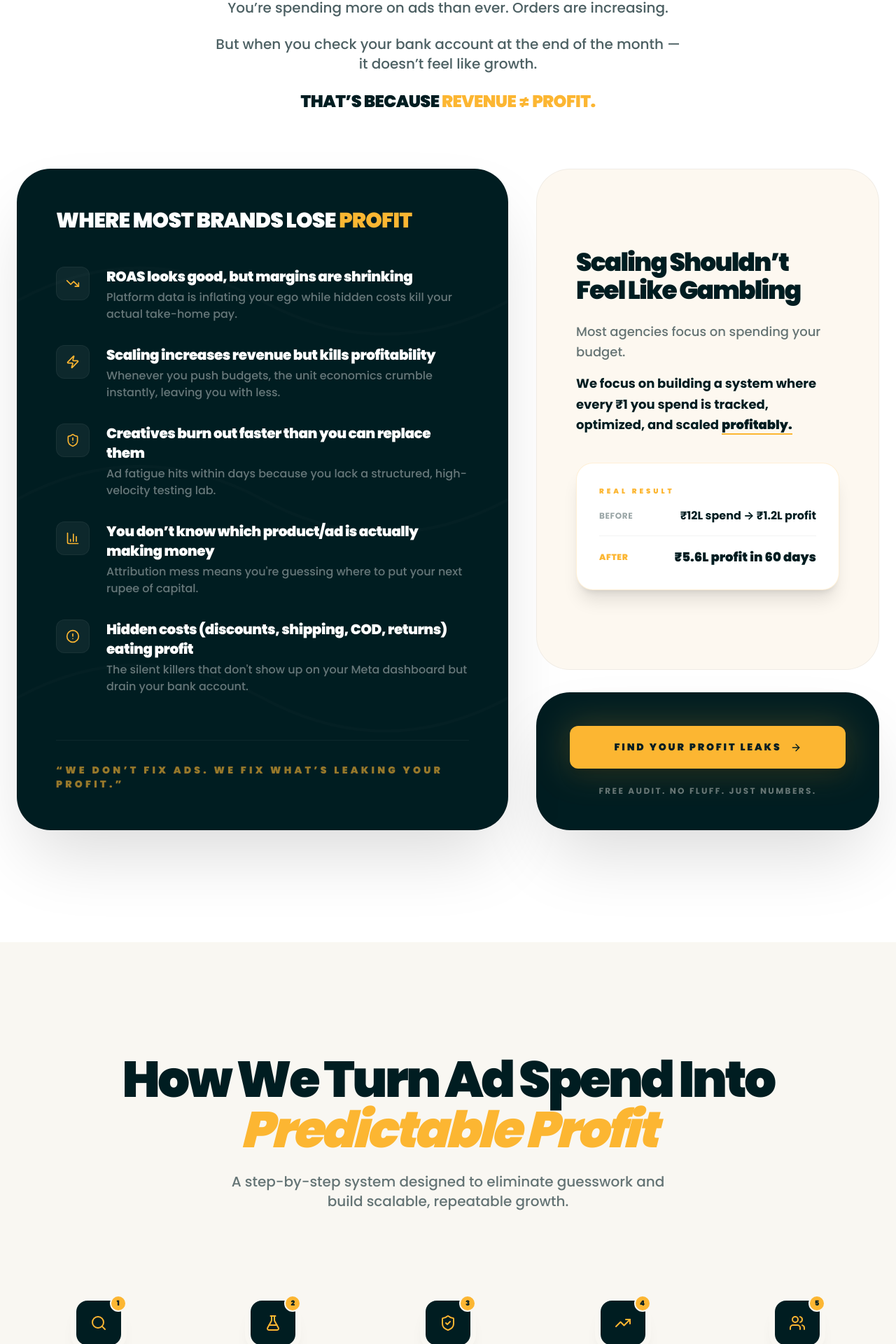
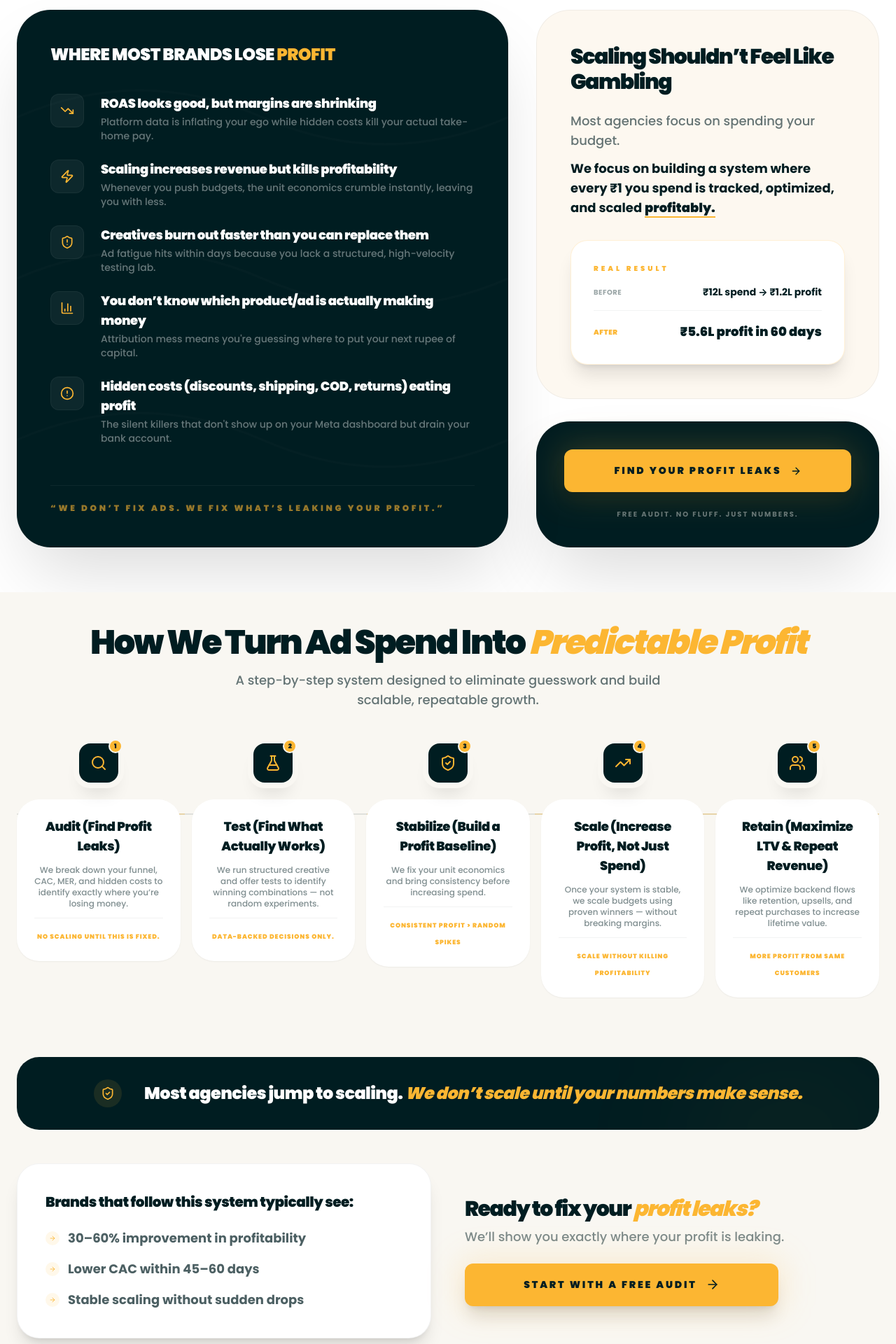
Before and after one commit to techinfigo/Techinfigo-Latest, a React (Vite) app: page / in a window 1280 px wide. Shown: the part 2152-4072 px from the top of the page at 70% size. Built offline with nearby package versions, Linux system fonts and the light colour scheme.

Commit message:
refactor: Optimize component spacing and sizing
Adjusted padding, margin, and font sizes across various components to improve visual hierarchy and responsiveness. Ensured sections now occupy full viewport height where appropriate for a more immersive feel.

```diff
--- a/components/DiagnosticSection.tsx
+++ b/components/DiagnosticSection.tsx
@@ -35,37 +35,34 @@ export const DiagnosticSection: React.FC<DiagnosticSectionProps> = ({ onBookAudi
   ];
 
   return (
-    <section className="w-full py-24 lg:py-40 px-6 bg-white overflow-hidden font-sans">
-      <div className="max-w-7xl mx-auto">
+    <section className="w-full lg:min-h-screen flex flex-col justify-center py-10 lg:py-16 px-6 bg-white overflow-hidden font-sans">
+      <div className="max-w-7xl mx-auto w-full">
         {/* Header Section */}
-        <div className="text-center mb-20 space-y-8">
-          <div className="inline-block px-4 py-1.5 border border-brandDark/10 rounded-full">
-            <span className="text-[10px] font-bold tracking-[0.4em] uppercase text-brandDark/40 block">THE REAL PROBLEM</span>
+        <div className="text-center mb-10 lg:mb-14 space-y-4 lg:space-y-6">
+          <div className="inline-block px-4 py-1 border border-brandDark/10 rounded-full">
+            <span className="text-[9px] lg:text-[10px] font-bold tracking-[0.4em] uppercase text-brandDark/40 block">THE REAL PROBLEM</span>
           </div>
 
-          <h2 className="text-4xl lg:text-7xl font-black text-brandDark tracking-tighter leading-[1.1]">
+          <h2 className="text-3xl lg:text-6xl font-black text-brandDark tracking-tighter leading-[1.1]">
             Sales Are Coming In. <br />
             But <span className="text-brandYellow italic">Profit Isn’t Growing.</span>
           </h2>
 
-          <div className="max-w-2xl mx-auto space-y-6">
-            <p className="text-brandDark/70 text-lg lg:text-xl font-medium leading-relaxed">
+          <div className="max-w-2xl mx-auto space-y-3 lg:space-y-4">
+            <p className="text-brandDark/70 text-base lg:text-lg font-medium leading-relaxed">
               You’re spending more on ads than ever. Orders are increasing.
+              But when you check your bank account — it doesn’t feel like growth.
             </p>
-            <p className="text-brandDark/70 text-lg lg:text-xl font-medium leading-relaxed">
-              But when you check your bank account at the end of the month — <br className="hidden lg:block" />
-              it doesn’t feel like growth.
-            </p>
-            <p className="text-brandDark font-black text-xl lg:text-2xl uppercase tracking-tight">
+            <p className="text-brandDark font-black text-lg lg:text-xl uppercase tracking-tight">
               That’s because <span className="text-brandYellow">revenue ≠ profit.</span>
             </p>
           </div>
         </div>
 
-        <div className="grid grid-cols-1 lg:grid-cols-12 gap-10 items-stretch">
+        <div className="grid grid-cols-1 lg:grid-cols-12 gap-6 lg:gap-10 items-stretch">
 
           {/* Left Side: Pain Breakdown (Dark Card) */}
-          <div className="lg:col-span-7 bg-[#001d21] rounded-[3rem] p-10 lg:p-14 shadow-4xl flex flex-col justify-between relative overflow-hidden group">
+          <div className="lg:col-span-7 bg-[#001d21] rounded-[2.5rem] lg:rounded-[3rem] p-8 lg:p-12 shadow-4xl flex flex-col justify-between relative overflow-hidden group">
             {/* Subtle Leakage Animation Effect */}
             <div className="absolute top-0 right-0 w-full h-full opacity-[0.03] pointer-events-none">
               <svg className="w-full h-full" viewBox="0 0 100 100" preserveAspectRatio="none">
@@ -75,20 +72,20 @@ export const DiagnosticSection: React.FC<DiagnosticSectionProps> = ({ onBookAudi
               </svg>
             </div>
 
-            <div className="relative z-10 space-y-12">
-              <div className="space-y-2">
-                <h3 className="text-2xl lg:text-3xl font-black text-white tracking-tight uppercase">Where Most Brands Lose <span className="text-brandYellow">Profit</span></h3>
+            <div className="relative z-10 space-y-8 lg:space-y-10">
+              <div className="space-y-1">
+                <h3 className="text-xl lg:text-2xl font-black text-white tracking-tight uppercase">Where Most Brands Lose <span className="text-brandYellow">Profit</span></h3>
               </div>
 
-              <div className="space-y-8">
+              <div className="space-y-5 lg:space-y-6">
                 {painPoints.map((point, idx) => (
-                  <div key={idx} className="flex gap-6 group/item">
-                    <div className="w-12 h-12 rounded-xl bg-white/5 border border-white/5 flex items-center justify-center shrink-0 group-hover/item:bg-brandYellow/10 transition-all duration-500">
+                  <div key={idx} className="flex gap-4 lg:gap-6 group/item">
+                    <div className="w-10 h-10 lg:w-12 lg:h-12 rounded-xl bg-white/5 border border-white/5 flex items-center justify-center shrink-0 group-hover/item:bg-brandYellow/10 transition-all duration-500">
                       {point.icon}
                     </div>
-                    <div className="space-y-1">
-                      <h4 className="text-lg lg:text-xl font-black text-white tracking-tight">{point.title}</h4>
-                      <p className="text-white/40 text-sm lg:text-base font-medium leading-relaxed">
+                    <div className="space-y-0.5">
+                      <h4 className="text-base lg:text-lg font-black text-white tracking-tight">{point.title}</h4>
+                      <p className="text-white/40 text-xs lg:text-sm font-medium leading-relaxed">
                         {point.desc}
                       </p>
                     </div>
@@ -97,60 +94,60 @@ export const DiagnosticSection: React.FC<DiagnosticSectionProps> = ({ onBookAudi
               </div>
             </div>
 
-            <div className="relative z-10 mt-16 pt-8 border-t border-white/5">
-              <p className="text-brandYellow/60 text-sm font-black uppercase tracking-[0.3em]">
+            <div className="relative z-10 mt-10 lg:mt-12 pt-6 border-t border-white/5">
+              <p className="text-brandYellow/60 text-[10px] lg:text-xs font-black uppercase tracking-[0.3em]">
                 “We don’t fix ads. We fix what’s leaking your profit.”
               </p>
             </div>
           </div>
 
           {/* Right Side: Shift in Belief (Light Card) */}
-          <div className="lg:col-span-5 flex flex-col gap-8">
-            <div className="flex-1 bg-[#fdf8f0] rounded-[3rem] p-10 lg:p-14 border border-brandDark/5 flex flex-col justify-center space-y-10 relative overflow-hidden">
-              <div className="space-y-6 relative z-10">
-                <h3 className="text-3xl lg:text-4xl font-black text-brandDark tracking-tighter leading-none">
+          <div className="lg:col-span-5 flex flex-col gap-6 lg:gap-8">
+            <div className="flex-1 bg-[#fdf8f0] rounded-[2.5rem] lg:rounded-[3rem] p-8 lg:p-12 border border-brandDark/5 flex flex-col justify-center space-y-8 relative overflow-hidden">
+              <div className="space-y-4 lg:space-y-6 relative z-10">
+                <h3 className="text-2xl lg:text-3xl font-black text-brandDark tracking-tighter leading-none">
                   Scaling Shouldn’t Feel Like Gambling
                 </h3>
-                <div className="space-y-4">
-                  <p className="text-brandDark/60 text-lg font-medium leading-relaxed">
+                <div className="space-y-3">
+                  <p className="text-brandDark/60 text-base lg:text-lg font-medium leading-relaxed">
                     Most agencies focus on spending your budget.
                   </p>
-                  <p className="text-brandDark text-lg font-bold leading-relaxed">
+                  <p className="text-brandDark text-base lg:text-lg font-bold leading-relaxed">
                     We focus on building a system where every ₹1 you spend is tracked, optimized, and scaled <span className="text-brandDark font-black border-b-2 border-brandYellow">profitably.</span>
                   </p>
                 </div>
               </div>
 
               {/* Proof Block */}
-              <div className="bg-white rounded-3xl p-8 border border-brandYellow/20 shadow-xl relative z-10">
-                <span className="text-[10px] font-black text-brandYellow uppercase tracking-[0.4em] block mb-4">REAL RESULT</span>
-                <div className="space-y-4">
+              <div className="bg-white rounded-2xl lg:rounded-3xl p-6 lg:p-8 border border-brandYellow/20 shadow-xl relative z-10">
+                <span className="text-[9px] lg:text-[10px] font-black text-brandYellow uppercase tracking-[0.4em] block mb-3 lg:mb-4">REAL RESULT</span>
+                <div className="space-y-3 lg:space-y-4">
                   <div className="flex items-center justify-between">
-                    <span className="text-brandDark/40 text-xs font-bold uppercase tracking-wider">Before</span>
-                    <span className="text-brandDark font-bold">₹12L spend → ₹1.2L profit</span>
+                    <span className="text-brandDark/40 text-[10px] font-bold uppercase tracking-wider">Before</span>
+                    <span className="text-brandDark text-sm font-bold">₹12L spend → ₹1.2L profit</span>
                   </div>
                   <div className="h-[1px] w-full bg-brandDark/5"></div>
                   <div className="flex items-center justify-between">
-                    <span className="text-brandYellow text-xs font-black uppercase tracking-wider">After</span>
-                    <span className="text-brandDark font-black text-lg">₹5.6L profit in 60 days</span>
+                    <span className="text-brandYellow text-[10px] font-black uppercase tracking-wider">After</span>
+                    <span className="text-brandDark font-black text-base lg:text-lg">₹5.6L profit in 60 days</span>
                   </div>
                 </div>
               </div>
             </div>
 
             {/* CTA Section */}
-            <div className="bg-brandDark rounded-[3rem] p-10 lg:p-12 shadow-4xl flex flex-col items-center text-center space-y-6">
+            <div className="bg-brandDark rounded-[2.5rem] lg:rounded-[3rem] p-8 lg:p-10 shadow-4xl flex flex-col items-center text-center space-y-4 lg:space-y-6">
               <div className="relative group w-full">
                 <div className="absolute -inset-1 bg-brandYellow/20 rounded-xl blur-xl group-hover:bg-brandYellow/30 transition-all"></div>
                 <button
                   onClick={onBookAudit}
-                  className="relative w-full py-5 bg-brandYellow text-brandDark font-black text-[14px] uppercase tracking-[0.2em] rounded-xl hover:bg-white transition-all duration-500 shadow-xl hover:-translate-y-1 flex items-center justify-center gap-3"
+                  className="relative w-full py-4 lg:py-5 bg-brandYellow text-brandDark font-black text-[12px] lg:text-[14px] uppercase tracking-[0.2em] rounded-xl hover:bg-white transition-all duration-500 shadow-xl hover:-translate-y-1 flex items-center justify-center gap-3"
                 >
                   Find Your Profit Leaks
                   <ArrowRight className="w-4 h-4" />
                 </button>
               </div>
-              <p className="text-white/40 text-xs font-bold uppercase tracking-[0.2em]">
+              <p className="text-white/40 text-[10px] font-bold uppercase tracking-[0.2em]">
                 Free audit. No fluff. Just numbers.
               </p>
             </div>
--- a/components/GrowthLifecycle.tsx
+++ b/components/GrowthLifecycle.tsx
@@ -12,84 +12,84 @@ export const GrowthLifecycle: React.FC<GrowthLifecycleProps> = ({ onBookAudit })
       title: "Audit (Find Profit Leaks)",
       desc: "We break down your funnel, CAC, MER, and hidden costs to identify exactly where you’re losing money.",
       highlight: "No scaling until this is fixed.",
-      icon: <Search className="w-6 h-6 text-brandYellow" />
+      icon: <Search className="w-5 h-5 lg:w-6 lg:h-6 text-brandYellow" />
     },
     {
       num: "2",
       title: "Test (Find What Actually Works)",
       desc: "We run structured creative and offer tests to identify winning combinations — not random experiments.",
       highlight: "Data-backed decisions only.",
-      icon: <FlaskConical className="w-6 h-6 text-brandYellow" />
+      icon: <FlaskConical className="w-5 h-5 lg:w-6 lg:h-6 text-brandYellow" />
     },
     {
       num: "3",
       title: "Stabilize (Build a Profit Baseline)",
       desc: "We fix your unit economics and bring consistency before increasing spend.",
       highlight: "Consistent profit > random spikes",
-      icon: <ShieldCheck className="w-6 h-6 text-brandYellow" />
+      icon: <ShieldCheck className="w-5 h-5 lg:w-6 lg:h-6 text-brandYellow" />
     },
     {
       num: "4",
       title: "Scale (Increase Profit, Not Just Spend)",
       desc: "Once your system is stable, we scale budgets using proven winners — without breaking margins.",
       highlight: "Scale without killing profitability",
-      icon: <TrendingUp className="w-6 h-6 text-brandYellow" />
+      icon: <TrendingUp className="w-5 h-5 lg:w-6 lg:h-6 text-brandYellow" />
     },
     {
       num: "5",
       title: "Retain (Maximize LTV & Repeat Revenue)",
       desc: "We optimize backend flows like retention, upsells, and repeat purchases to increase lifetime value.",
       highlight: "More profit from same customers",
-      icon: <Users className="w-6 h-6 text-brandYellow" />
+      icon: <Users className="w-5 h-5 lg:w-6 lg:h-6 text-brandYellow" />
     }
   ];
 
   return (
-    <section className="py-24 lg:py-40 px-6 bg-[#f9f7f2] font-sans overflow-hidden">
-      <div className="max-w-7xl mx-auto">
+    <section className="w-full lg:min-h-screen flex flex-col justify-center py-10 lg:py-12 px-6 bg-[#f9f7f2] font-sans overflow-hidden">
+      <div className="max-w-7xl mx-auto w-full">
 
         {/* Header */}
-        <div className="text-center mb-20 lg:mb-32 space-y-6">
-          <h2 className="text-4xl lg:text-7xl font-black text-[#001d21] tracking-tighter leading-tight">
+        <div className="text-center mb-8 lg:mb-12 space-y-3 lg:space-y-4">
+          <h2 className="text-3xl lg:text-5xl font-black text-[#001d21] tracking-tighter leading-tight">
             How We Turn Ad Spend Into <span className="text-brandYellow italic">Predictable Profit</span>
           </h2>
-          <p className="text-[#001d21]/60 text-lg lg:text-xl font-medium max-w-2xl mx-auto leading-relaxed">
+          <p className="text-[#001d21]/60 text-base lg:text-lg font-medium max-w-2xl mx-auto leading-relaxed">
             A step-by-step system designed to eliminate guesswork and build scalable, repeatable growth.
           </p>
         </div>
 
         {/* Roadmap Container */}
-        <div className="relative lg:min-h-[500px] mb-20">
+        <div className="relative lg:min-h-[400px] mb-8 lg:mb-12">
 
           {/* Desktop Road Line */}
-          <div className="hidden lg:block absolute top-[120px] left-0 w-full z-0">
+          <div className="hidden lg:block absolute top-[100px] left-0 w-full z-0">
              <div className="w-full h-[2px] bg-[#001d21]/10 rounded-full overflow-hidden relative">
                 <div className="absolute inset-0 w-full h-full bg-[linear-gradient(90deg,transparent_50%,#fbb632_50%)] bg-[length:40px_100%] opacity-30 animate-road-flow"></div>
              </div>
           </div>
 
-          <div className="flex flex-col lg:flex-row lg:justify-between relative z-10 gap-12 lg:gap-4">
+          <div className="flex flex-col lg:flex-row lg:justify-between relative z-10 gap-8 lg:gap-4">
             {steps.map((step, i) => (
               <div key={i} className="group flex flex-col items-center lg:w-1/5 relative">
 
                 {/* Step Marker */}
-                <div className="w-16 h-16 bg-[#001d21] rounded-2xl shadow-xl flex items-center justify-center text-xl font-black text-white relative z-20 ring-8 ring-[#f9f7f2] group-hover:scale-110 group-hover:bg-[#fbb632] group-hover:text-[#001d21] transition-all duration-500 mb-8">
+                <div className="w-12 h-12 lg:w-14 lg:h-14 bg-[#001d21] rounded-2xl shadow-xl flex items-center justify-center text-lg font-black text-white relative z-20 ring-4 lg:ring-8 ring-[#f9f7f2] group-hover:scale-110 group-hover:bg-[#fbb632] group-hover:text-[#001d21] transition-all duration-500 mb-4 lg:mb-6">
                   {step.icon}
-                  <div className="absolute -top-2 -right-2 w-6 h-6 bg-brandYellow text-[#001d21] text-[10px] font-black rounded-full flex items-center justify-center border-2 border-[#f9f7f2]">
+                  <div className="absolute -top-1.5 -right-1.5 w-5 h-5 bg-brandYellow text-[#001d21] text-[9px] font-black rounded-full flex items-center justify-center border-2 border-[#f9f7f2]">
                     {step.num}
                   </div>
                 </div>
 
                 {/* Content Card */}
-                <div className="bg-white rounded-[2.5rem] p-8 w-full text-center shadow-sm hover:shadow-2xl transition-all duration-500 border border-transparent hover:border-[#fbb632]/20 flex flex-col items-center space-y-4 group-hover:-translate-y-2">
-                  <h3 className="text-xl font-black text-[#001d21] tracking-tight leading-tight">
+                <div className="bg-white rounded-[2rem] p-5 lg:p-6 w-full text-center shadow-sm hover:shadow-2xl transition-all duration-500 border border-transparent hover:border-[#fbb632]/20 flex flex-col items-center space-y-3 group-hover:-translate-y-2">
+                  <h3 className="text-base lg:text-lg font-black text-[#001d21] tracking-tight leading-tight">
                     {step.title}
                   </h3>
-                  <p className="text-[#001d21]/50 text-sm font-medium leading-relaxed">
+                  <p className="text-[#001d21]/50 text-[11px] lg:text-xs font-medium leading-relaxed">
                     {step.desc}
                   </p>
-                  <div className="pt-4 border-t border-[#001d21]/5 w-full">
-                    <span className="text-[10px] font-black text-brandYellow uppercase tracking-widest">
+                  <div className="pt-3 border-t border-[#001d21]/5 w-full">
+                    <span className="text-[9px] font-black text-brandYellow uppercase tracking-widest">
                       {step.highlight}
                     </span>
                   </div>
@@ -100,13 +100,13 @@ export const GrowthLifecycle: React.FC<GrowthLifecycleProps> = ({ onBookAudit })
         </div>
 
         {/* Differentiation Strip */}
-        <div className="w-full bg-brandDark rounded-[2rem] p-8 lg:p-12 mb-20 relative overflow-hidden group">
+        <div className="w-full bg-brandDark rounded-[1.5rem] lg:rounded-[2rem] p-6 lg:p-8 mb-8 lg:mb-12 relative overflow-hidden group">
           <div className="absolute top-0 right-0 w-64 h-64 bg-brandYellow/5 blur-[100px] rounded-full"></div>
-          <div className="relative z-10 flex flex-col lg:flex-row items-center justify-center gap-6 lg:gap-12 text-center lg:text-left">
-            <div className="w-12 h-12 rounded-full bg-brandYellow/10 flex items-center justify-center shrink-0">
-              <ShieldCheck className="w-6 h-6 text-brandYellow" />
+          <div className="relative z-10 flex flex-col lg:flex-row items-center justify-center gap-4 lg:gap-8 text-center lg:text-left">
+            <div className="w-10 h-10 rounded-full bg-brandYellow/10 flex items-center justify-center shrink-0">
+              <ShieldCheck className="w-5 h-5 text-brandYellow" />
             </div>
-            <p className="text-xl lg:text-3xl font-black text-white tracking-tight leading-tight">
+            <p className="text-lg lg:text-2xl font-black text-white tracking-tight leading-tight">
               Most agencies jump to scaling. <br className="lg:hidden" />
               <span className="text-brandYellow italic">We don’t scale until your numbers make sense.</span>
             </p>
@@ -114,35 +114,35 @@ export const GrowthLifecycle: React.FC<GrowthLifecycleProps> = ({ onBookAudit })
         </div>
 
         {/* Bottom Section: Proof + CTA */}
-        <div className="grid grid-cols-1 lg:grid-cols-2 gap-12 items-center">
+        <div className="grid grid-cols-1 lg:grid-cols-2 gap-8 lg:gap-12 items-center">
           {/* Micro-Proof */}
-          <div className="bg-white rounded-[2.5rem] p-10 lg:p-14 border border-[#001d21]/5 shadow-xl space-y-8">
-            <h4 className="text-2xl font-black text-[#001d21] tracking-tight">
+          <div className="bg-white rounded-[2rem] p-6 lg:p-10 border border-[#001d21]/5 shadow-xl space-y-4 lg:space-y-6">
+            <h4 className="text-lg lg:text-xl font-black text-[#001d21] tracking-tight">
               Brands that follow this system typically see:
             </h4>
-            <ul className="space-y-6">
+            <ul className="space-y-3 lg:space-y-4">
               {[
                 "30–60% improvement in profitability",
                 "Lower CAC within 45–60 days",
                 "Stable scaling without sudden drops"
               ].map((item, idx) => (
-                <li key={idx} className="flex items-center gap-4 group">
-                  <div className="w-6 h-6 rounded-full bg-brandYellow/10 flex items-center justify-center shrink-0 group-hover:bg-brandYellow transition-colors">
-                    <ArrowRight className="w-3 h-3 text-brandYellow group-hover:text-brandDark transition-colors" />
+                <li key={idx} className="flex items-center gap-3 group">
+                  <div className="w-5 h-5 rounded-full bg-brandYellow/10 flex items-center justify-center shrink-0 group-hover:bg-brandYellow transition-colors">
+                    <ArrowRight className="w-2.5 h-2.5 text-brandYellow group-hover:text-brandDark transition-colors" />
                   </div>
-                  <span className="text-lg font-bold text-[#001d21]/70">{item}</span>
+                  <span className="text-base lg:text-lg font-bold text-[#001d21]/70">{item}</span>
                 </li>
               ))}
             </ul>
           </div>
 
           {/* CTA Button */}
-          <div className="flex flex-col items-center lg:items-start space-y-8">
-            <div className="space-y-2 text-center lg:text-left">
-              <h4 className="text-3xl lg:text-4xl font-black text-[#001d21] tracking-tighter">
+          <div className="flex flex-col items-center lg:items-start space-y-4 lg:space-y-6">
+            <div className="space-y-1 lg:space-y-2 text-center lg:text-left">
+              <h4 className="text-2xl lg:text-3xl font-black text-[#001d21] tracking-tighter">
                 Ready to fix your <span className="text-brandYellow italic">profit leaks?</span>
               </h4>
-              <p className="text-[#001d21]/50 text-lg font-medium">
+              <p className="text-[#001d21]/50 text-base lg:text-lg font-medium">
                 We’ll show you exactly where your profit is leaking.
               </p>
             </div>
@@ -151,10 +151,10 @@ export const GrowthLifecycle: React.FC<GrowthLifecycleProps> = ({ onBookAudit })
               <div className="absolute -inset-1 bg-brandYellow/20 rounded-xl blur-xl group-hover:bg-brandYellow/30 transition-all"></div>
               <button
                 onClick={onBookAudit}
-                className="relative w-full py-6 bg-brandYellow text-brandDark font-black text-[16px] uppercase tracking-[0.2em] rounded-xl hover:bg-brandDark hover:text-white transition-all duration-500 shadow-xl flex items-center justify-center gap-3"
+                className="relative w-full py-4 lg:py-5 bg-brandYellow text-brandDark font-black text-[13px] lg:text-[14px] uppercase tracking-[0.2em] rounded-xl hover:bg-brandDark hover:text-white transition-all duration-500 shadow-xl flex items-center justify-center gap-3"
               >
                 Start With a Free Audit
-                <ArrowRight className="w-5 h-5" />
+                <ArrowRight className="w-4 h-4 lg:w-5 lg:h-5" />
               </button>
             </div>
           </div>
```
Also changed, not shown: App.tsx (+17 -17 lines), components/TechinfigoEdge.tsx (+45 -42 lines).
